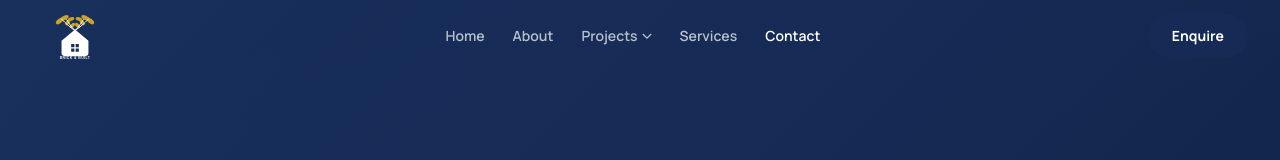
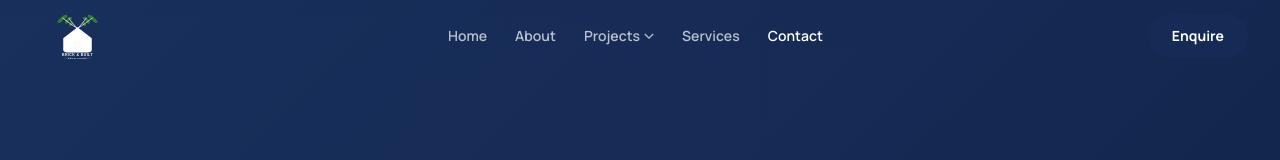
Before and after one commit to enviromation17-bit/brick-and-build, a React (Vite) app: page /contact in a window 1280 px wide. Shown: the top 160 px of the page. Built offline with nearby package versions, Linux system fonts and the light colour scheme.

Commit message:
Logo: brick-house with green leaves + BRICK & BUILT DEVELOPERS

```diff
--- a/src/components/Mark.jsx
+++ b/src/components/Mark.jsx
@@ -1,55 +1,86 @@
 export default function Mark({ className = "", size = 40 }) {
   return (
     <svg
-      viewBox="0 0 200 150"
-      width={Math.round(size * 1.8)}
+      viewBox="0 0 240 175"
+      width={Math.round(size * 1.9)}
       height={size}
       className={`block ${className}`}
       role="img"
       aria-label="Brick & Built Developers"
     >
-      {/* Gold leaves */}
-      <g fill="#C9A227">
-        <ellipse cx="52" cy="28" rx="14" ry="7" transform="rotate(-40 52 28)" />
-        <ellipse cx="68" cy="18" rx="13" ry="6.5" transform="rotate(-25 68 18)" />
-        <ellipse cx="78" cy="32" rx="11" ry="6" transform="rotate(-55 78 32)" />
-        <ellipse cx="88" cy="22" rx="10" ry="5.5" transform="rotate(-15 88 22)" />
-        <ellipse cx="92" cy="42" rx="10" ry="5.5" transform="rotate(-45 92 42)" />
-        <ellipse cx="148" cy="28" rx="14" ry="7" transform="rotate(40 148 28)" />
-        <ellipse cx="132" cy="18" rx="13" ry="6.5" transform="rotate(25 132 18)" />
-        <ellipse cx="122" cy="32" rx="11" ry="6" transform="rotate(55 122 32)" />
-        <ellipse cx="112" cy="22" rx="10" ry="5.5" transform="rotate(15 112 22)" />
-        <ellipse cx="108" cy="42" rx="10" ry="5.5" transform="rotate(45 108 42)" />
+      {/* Green leaves */}
+      <g fill="#2E7D32">
+        <ellipse cx="58" cy="30" rx="13" ry="6.5" transform="rotate(-42 58 30)" />
+        <ellipse cx="72" cy="18" rx="12" ry="6" transform="rotate(-28 72 18)" />
+        <ellipse cx="82" cy="34" rx="10" ry="5.5" transform="rotate(-55 82 34)" />
+        <ellipse cx="92" cy="24" rx="9" ry="5" transform="rotate(-18 92 24)" />
+        <ellipse cx="96" cy="44" rx="9" ry="5" transform="rotate(-48 96 44)" />
+        <ellipse cx="182" cy="30" rx="13" ry="6.5" transform="rotate(42 182 30)" />
+        <ellipse cx="168" cy="18" rx="12" ry="6" transform="rotate(28 168 18)" />
+        <ellipse cx="158" cy="34" rx="10" ry="5.5" transform="rotate(55 158 34)" />
+        <ellipse cx="148" cy="24" rx="9" ry="5" transform="rotate(18 148 24)" />
+        <ellipse cx="144" cy="44" rx="9" ry="5" transform="rotate(48 144 44)" />
       </g>
+
       {/* Branches */}
-      <g stroke="currentColor" strokeWidth="2.8" fill="none" strokeLinecap="round">
-        <path d="M100 58 C85 48 70 35 58 22" />
-        <path d="M100 58 C88 46 80 34 74 24" />
-        <path d="M100 58 C115 48 130 35 142 22" />
-        <path d="M100 58 C112 46 120 34 126 24" />
+      <g stroke="currentColor" strokeWidth="2.6" fill="none" strokeLinecap="round">
+        <path d="M120 60 C100 48 82 34 66 22" />
+        <path d="M120 60 C105 46 95 32 88 22" />
+        <path d="M120 60 C140 48 158 34 174 22" />
+        <path d="M120 60 C135 46 145 32 152 22" />
       </g>
-      {/* House — solid, transparent windows via evenodd */}
+
+      {/* House outer shell */}
       <path
         fill="currentColor"
-        fillRule="evenodd"
-        d="M100 55 L58 90 L58 128 Q58 138 72 138 L128 138 Q142 138 142 128 L142 90 Z
-           M88 100 h10 v10 H88 Z
-           M102 100 h10 v10 h-10 Z
-           M88 114 h10 v10 H88 Z
-           M102 114 h10 v10 h-10 Z"
+        d="M120 56 L68 96 L68 138 Q68 148 84 148 L156 148 Q172 148 172 138 L172 96 Z"
       />
+
+      {/* Brick pattern fill (lighter navy so bricks read on dark + light headers) */}
+      <g opacity="0.35">
+        {/* horizontal mortar lines */}
+        <path stroke="#FFFFFF" strokeWidth="1.1" d="M78 104 H162 M78 112 H162 M78 120 H162 M78 128 H162 M78 136 H162" />
+        {/* vertical brick offsets */}
+        <path stroke="#FFFFFF" strokeWidth="1.1" d="M90 104 V112 M110 104 V112 M130 104 V112 M150 104 V112" />
+        <path stroke="#FFFFFF" strokeWidth="1.1" d="M80 112 V120 M100 112 V120 M120 112 V120 M140 112 V120 M160 112 V120" />
+        <path stroke="#FFFFFF" strokeWidth="1.1" d="M90 120 V128 M110 120 V128 M130 120 V128 M150 120 V128" />
+        <path stroke="#FFFFFF" strokeWidth="1.1" d="M80 128 V136 M100 128 V136 M120 128 V136 M140 128 V136 M160 128 V136" />
+      </g>
+
+      {/* 4-pane window — cutouts (transparent) */}
+      <g fill="#FAF8F3" className="logo-window">
+        <rect x="108" y="108" width="10" height="10" rx="1" />
+        <rect x="122" y="108" width="10" height="10" rx="1" />
+        <rect x="108" y="122" width="10" height="10" rx="1" />
+        <rect x="122" y="122" width="10" height="10" rx="1" />
+      </g>
+
       {/* Wordmark */}
       <text
-        x="100"
-        y="148"
+        x="120"
+        y="162"
         textAnchor="middle"
         fontFamily="Arial, Helvetica, sans-serif"
-        fontSize="11"
+        fontSize="13"
         fontWeight="700"
         fill="currentColor"
-        letterSpacing="1.2"
+        letterSpacing="1.4"
       >
         BRICK &amp; BUILT
+      </text>
+      <line x1="72" y1="168" x2="100" y2="168" stroke="currentColor" strokeWidth="1" opacity="0.55" />
+      <line x1="140" y1="168" x2="168" y2="168" stroke="currentColor" strokeWidth="1" opacity="0.55" />
+      <text
+        x="120"
+        y="172"
+        textAnchor="middle"
+        fontFamily="Arial, Helvetica, sans-serif"
+        fontSize="7"
+        fontWeight="600"
+        fill="currentColor"
+        letterSpacing="2.2"
+      >
+        DEVELOPERS
       </text>
     </svg>
   );
```
Also changed, not shown: public/assets/brand-logo.svg.
